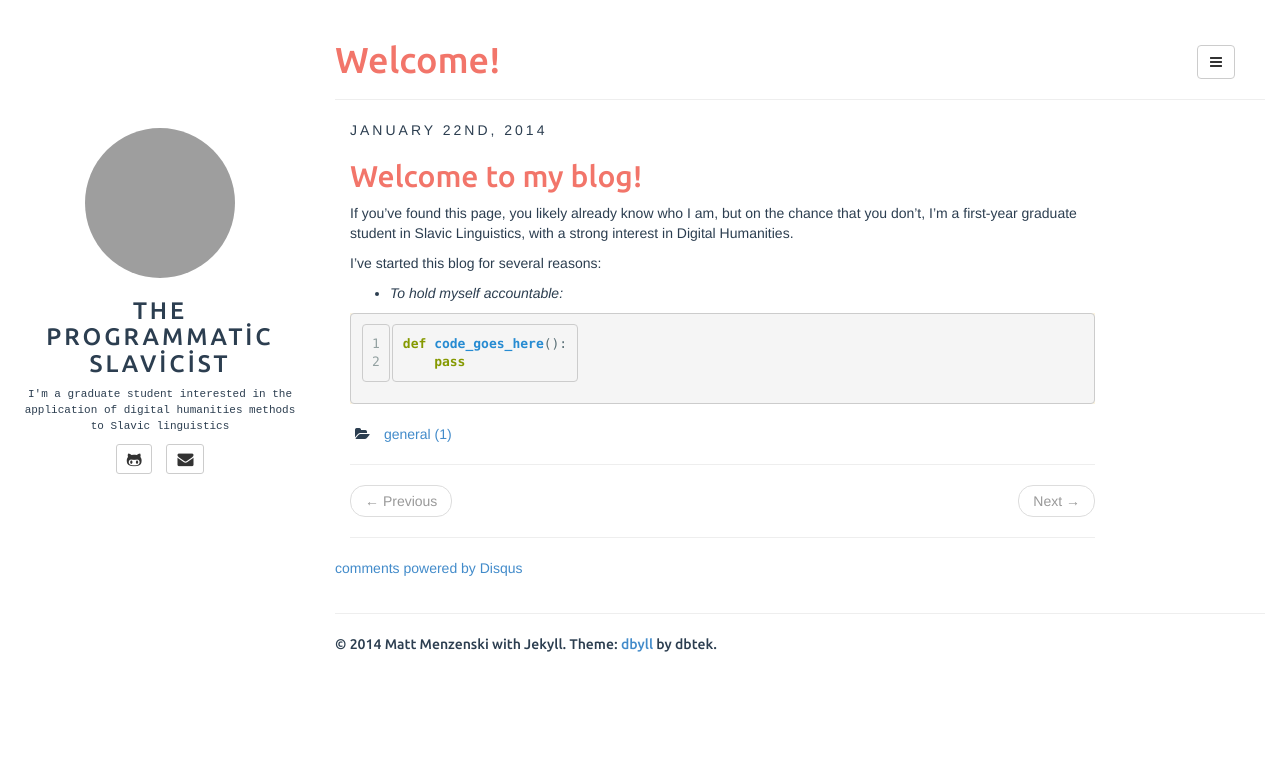
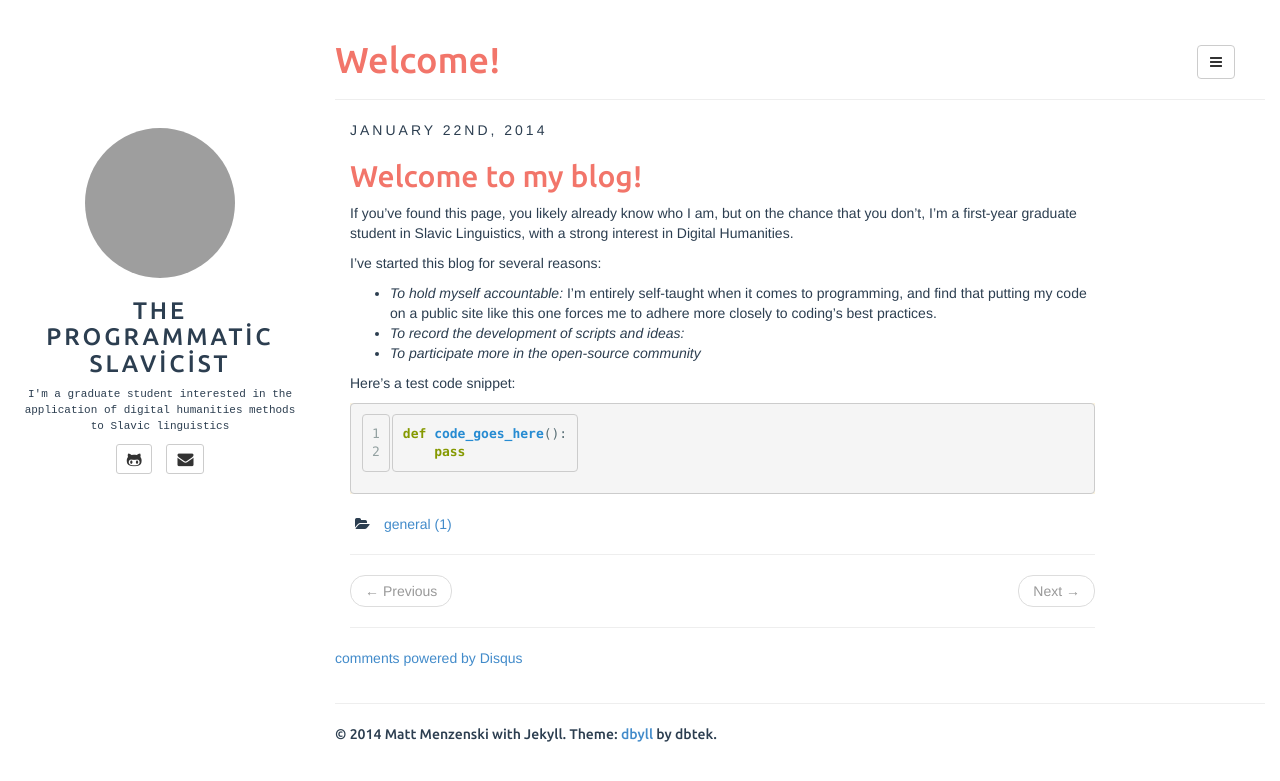
Before and after one commit to menzenski/menzenski.github.io, a Jekyll site: the page built from _posts/2014-01-22-welcome.md, in a window 1280 px wide. Shown: the top 781 px of the page. Built offline with Jekyll 4.4.1, drawn with Linux system fonts in a browser that asks for light colours; comment, search, counter and statistics services are not loaded; grey boxes are pictures that could not be loaded.

Commit message:
more content

```diff
--- a/_posts/2014-01-22-welcome.md
+++ b/_posts/2014-01-22-welcome.md
@@ -13,8 +13,15 @@ If you've found this page, you likely already know who I am, but on the chance t
 
 I've started this blog for several reasons:
 
-* *To hold myself accountable:*
+* *To hold myself accountable:* I'm entirely self-taught when it comes
+  to programming, and find that putting my code on a public site like
+  this one forces me to adhere more closely to coding's best
+  practices.
+* *To record the development of scripts and ideas:*
+* *To participate more in the open-source community*
 
+
+Here's a test code snippet:
 {% highlight python linenos %}
 def code_goes_here():
     pass
```
